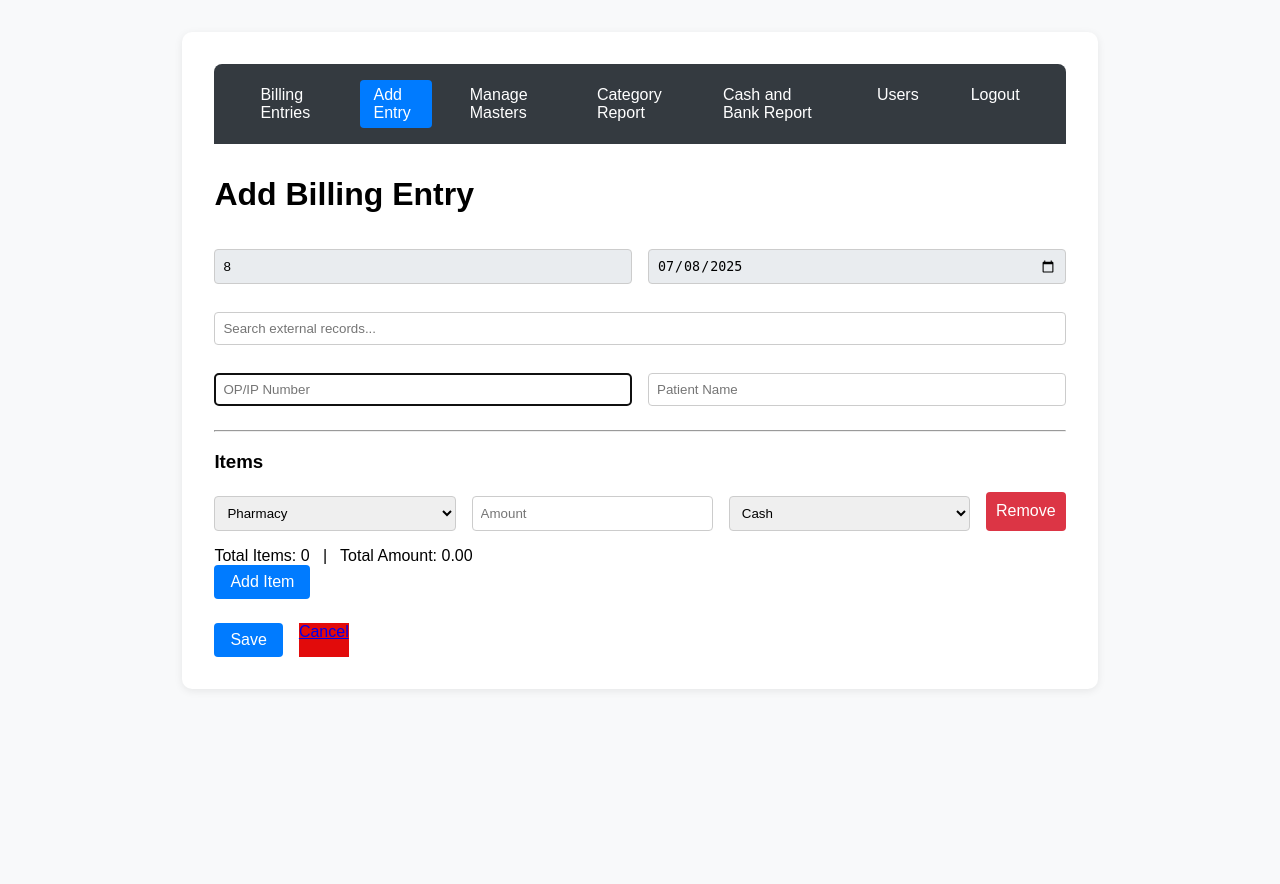
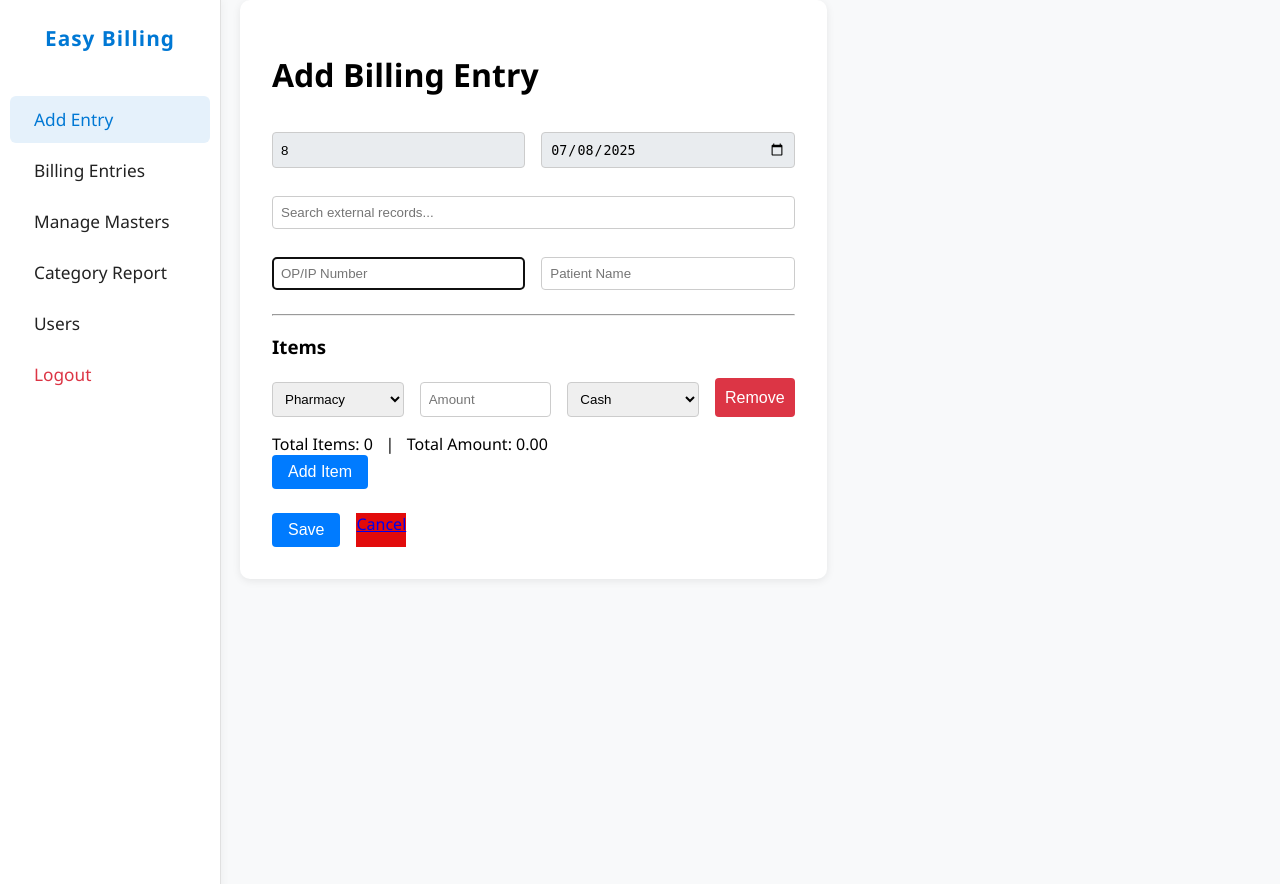
Before and after one commit to nellaibill/billing-lukes, a Flask app: page /add in a window 1280 px wide. Run offline with Flask 2, Linux system fonts and the light colour scheme; a user stored in the database is signed in; data comes from the database, SQL or seed files in the repository; both versions use the stored data as it was after the commit.

Commit message:
Revert "release-12-july-changes"
This reverts commit fb2f54a8387c6baf5eb0dc8c0ede1c7c3ebeb2e9.

```diff
--- a/templates/_navbar.html
+++ b/templates/_navbar.html
@@ -1,42 +1,170 @@
 <style>
-        .navbar {
-            background: #343a40;
-            padding: 1em 2em;
-            border-radius: 8px 8px 0 0;
+    body {
+        font-family: 'Segoe UI', Arial, sans-serif;
+        margin: 0;
+        background: #f8f9fa;
+        display: flex;
+    }
+    .sidebar {
+        width: 220px;
+        background: #fff;
+        border-right: 1px solid #e0e0e0;
+        min-height: 100vh;
+        padding-top: 1.5em;
+        box-shadow: 2px 0 8px rgba(0,0,0,0.04);
+        display: flex;
+        flex-direction: column;
+        position: fixed;
+        left: 0;
+        top: 0;
+        bottom: 0;
+        z-index: 100;
+        transition: transform 0.2s, width 0.2s;
+    }
+    .sidebar .logo {
+        font-size: 1.3em;
+        font-weight: bold;
+        color: #0078d4;
         margin-bottom: 2em;
+        text-align: center;
+        letter-spacing: 1px;
+    }
+    .sidebar a {
         display: flex;
-            gap: 1.5em;
-        }
-        .navbar a {
-            color: #fff;
+        align-items: center;
+        color: #222;
         text-decoration: none;
         font-weight: 500;
-            transition: background 0.2s;
-            padding: 6px 14px;
-            border-radius: 4px;
+        padding: 12px 24px;
+        border-radius: 6px;
+        margin: 2px 10px;
+        transition: background 0.2s, color 0.2s;
+        font-size: 1.08em;
+        white-space: nowrap;
     }
-        .navbar a.active, .navbar a:focus {
-            background: #007bff;
+    .sidebar a.active, .sidebar a:focus {
+        background: #e5f1fb;
+        color: #0078d4;
     }
-
-        body { font-family: Arial, sans-serif; margin: 2em; background: #f8f9fa; }
-        .container { max-width: 70%; margin: 0 auto; background: #fff; padding: 2em; border-radius: 10px; box-shadow: 0 2px 8px rgba(0,0,0,0.08); }
+    .sidebar a:hover {
+        background: #f3f8fd;
+        color: #0078d4;
+    }
+    .sidebar .logout {
+        color: #dc3545;
+    }
+    .hamburger {
+        display: none;
+        position: fixed;
+        top: 18px;
+        left: 18px;
+        z-index: 200;
+        width: 36px;
+        height: 36px;
+        background: #fff;
+        border: 1px solid #e0e0e0;
+        border-radius: 6px;
+        box-shadow: 0 2px 8px rgba(0,0,0,0.08);
+        cursor: pointer;
+        align-items: center;
+        justify-content: center;
+    }
+    .hamburger span, .hamburger span:before, .hamburger span:after {
+        display: block;
+        background: #222;
+        height: 4px;
+        width: 22px;
+        border-radius: 2px;
+        position: absolute;
+        content: '';
+        transition: all 0.2s;
+    }
+    .hamburger span {
+        position: relative;
+        margin: 0 auto;
+        top: 16px;
+    }
+    .hamburger span:before {
+        content: '';
+        position: absolute;
+        top: -8px;
+        left: 0;
+    }
+    .hamburger span:after {
+        content: '';
+        position: absolute;
+        top: 8px;
+        left: 0;
+    }
+    .container {
+        max-width: 90%;
+        margin: 0 auto;
+        background: #fff;
+        padding: 2em;
+        border-radius: 10px;
+        box-shadow: 0 2px 8px rgba(0,0,0,0.08);
+        margin-left: 240px;
+        transition: margin-left 0.2s;
+    }
     h1 { margin-bottom: 1em; }
     table { border-collapse: collapse; width: 100%; margin-bottom: 2em; background: #fff; }
     th, td { border: 1px solid #ccc; padding: 10px; text-align: left; }
     th { background: #f4f4f4; }
     .back { background: #007bff; color: #fff; border-radius: 4px; padding: 8px 16px; text-decoration: none; }
     .back:hover { background: #0056b3; }
-
+    @media (max-width: 900px) {
+        .sidebar {
+            width: 180px;
+        }
+        .container {
+            margin-left: 190px;
+            padding: 1em;
+        }
+    }
+    @media (max-width: 700px) {
+        .sidebar {
+            transform: translateX(-100%);
+            width: 180px;
+        }
+        .sidebar.open {
+            transform: translateX(0);
+        }
+        .hamburger {
+            display: flex;
+        }
+        .container {
+            margin-left: 0;
+            padding: 1em;
+        }
+        body {
+            flex-direction: column;
+        }
+    }
 </style>
-<nav class="navbar">
+<button class="hamburger" id="hamburger-menu" aria-label="Toggle menu"><span></span></button>
+<nav class="sidebar" id="sidebar-nav">
+    <div class="logo">Easy Billing</div>
+    <a href="{{ url_for('add_entry') }}" {% if request.endpoint == 'add_entry' %}class="active"{% endif %}>Add Entry</a>
     <a href="{{ url_for('index') }}" {% if request.endpoint == 'index' %}class="active"{% endif %}>Billing Entries</a>
-    <a href="{{ url_for('add_entry') }}" {% if request.endpoint == 'add_entry' %}class="active"{% endif %}>Add Entry</a>
     <a href="{{ url_for('masters') }}" {% if request.endpoint == 'masters' %}class="active"{% endif %}>Manage Masters</a>
     <a href="{{ url_for('category_report') }}" {% if request.endpoint == 'category_report' %}class="active"{% endif %}>Category Report</a>
-    <a href="{{ url_for('payment_type_report') }}" {% if request.endpoint == 'payment_type_report' %}class="active"{% endif %}>Cash and Bank Report</a>
     {% if session.get('usertype') == 'admin' %}
     <a href="{{ url_for('users') }}" {% if request.path == url_for('users') %}class="active"{% endif %}>Users</a>
     {% endif %}
-    <a href="{{ url_for('logout') }}">Logout</a>
+    <a href="{{ url_for('logout') }}" class="logout">Logout</a>
 </nav>
+<script>
+    const hamburger = document.getElementById('hamburger-menu');
+    const sidebar = document.getElementById('sidebar-nav');
+    hamburger && hamburger.addEventListener('click', function() {
+        sidebar.classList.toggle('open');
+    });
+    // Optional: close sidebar when clicking outside on mobile
+    document.addEventListener('click', function(e) {
+        if (window.innerWidth <= 700 && sidebar.classList.contains('open')) {
+            if (!sidebar.contains(e.target) && e.target !== hamburger) {
+                sidebar.classList.remove('open');
+            }
+        }
+    });
+</script>
```
Also changed, not shown: instance/lukes_billing_db.db. Lines whose indentation alone changed are shown as unchanged.
